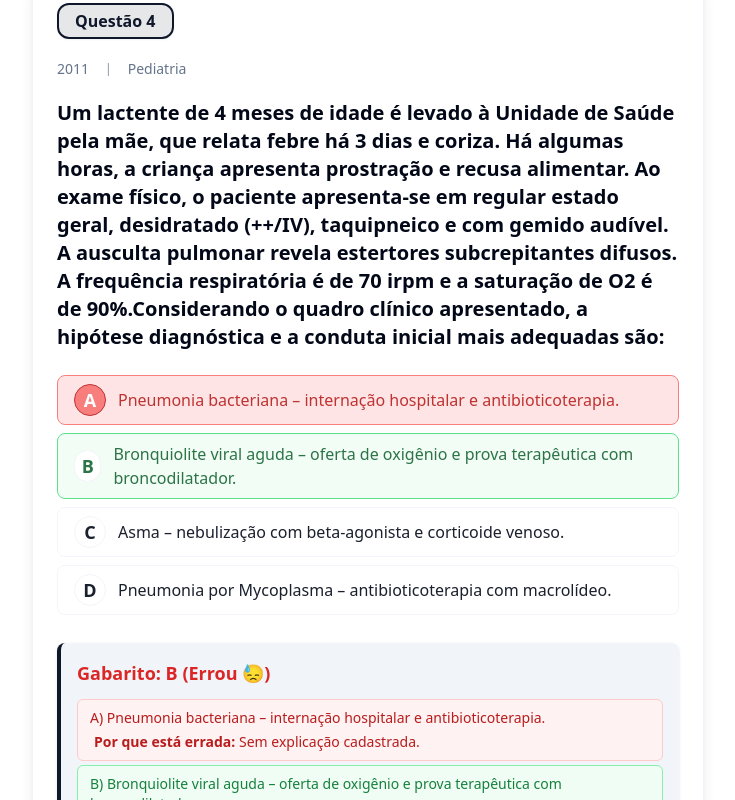
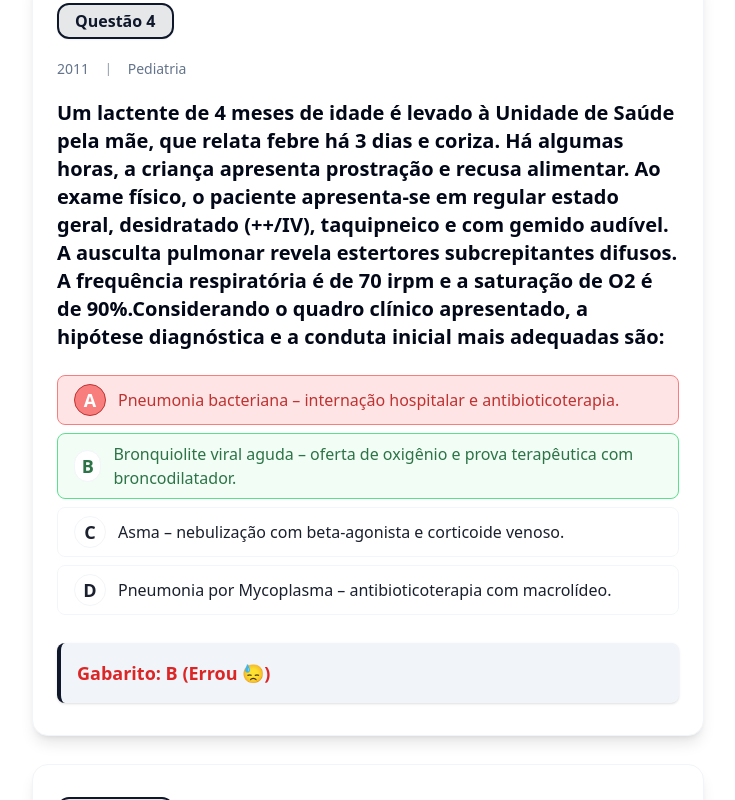
Before and after one commit to scalperline/revalida-quest-app, a React (Vite) app: page /questoes in a window 1280 px wide. Both pictures are taken after a click on the button 640 px from the left and 2676 px from the top of the page. Shown: the part 2276-3076 px from the top of the page, without its empty margins (272-1007 px from the left). Built offline with nearby package versions, Linux system fonts and the light colour scheme.

Commit message:
Remove answer explanation
Remove answer explanation from the question card to focus on question extraction.

```diff
--- a/src/components/QuestionCard.tsx
+++ b/src/components/QuestionCard.tsx
@@ -1,3 +1,4 @@
+
 import { useState } from "react";
 
 type Option = {
@@ -25,60 +26,6 @@ interface Props {
 export function QuestionCard({ question, showAnswer }: Props) {
   const [selected, setSelected] = useState<string | null>(null);
   const respostaRevelada = selected || showAnswer;
-
-  // Determinar feedback detalhado
-  function renderFeedback() {
-    if (!respostaRevelada) return null;
-    return (
-      <div className="mt-3 p-4 rounded-lg bg-muted border-l-4 border-primary shadow flex flex-col gap-2">
-        <span className={`font-semibold text-lg ${selected === question.correct || showAnswer ? "text-green-600" : "text-red-600"}`}>
-          Gabarito: {question.correct}
-          {selected && (selected === question.correct
-            ? " (Acertou 🎉)"
-            : " (Errou 😓)")}
-        </span>
-        <div className="text-sm">
-          {question.options.map(opt => {
-            const acerto = opt.id === question.correct;
-            const marcado = selected === opt.id;
-            return (
-              <div
-                key={opt.id}
-                className={`rounded-md px-3 py-2 my-1 ${
-                  acerto
-                    ? "bg-green-50 text-green-700 border border-green-300"
-                    : marcado
-                    ? "bg-red-50 text-red-700 border border-red-200"
-                    : "bg-background border border-muted"
-                }`}
-              >
-                <span className="font-medium">{opt.id}) {opt.text}</span>
-                <div className="ml-1 mt-1">
-                  {acerto && (
-                    <span className="block">
-                      <span className="font-bold">Explicação correta: </span>
-                      {opt.feedbackCorreta || "Sem explicação cadastrada."}
-                    </span>
-                  )}
-                  {!acerto && (
-                    <span className="block">
-                      <span className="font-bold">Por que está errada: </span>
-                      {opt.feedbackErrada || "Sem explicação cadastrada."}
-                    </span>
-                  )}
-                </div>
-              </div>
-            );
-          })}
-        </div>
-        {question.referencia && (
-          <span className="text-xs text-muted-foreground italic pt-1">
-            Referência: {question.referencia}
-          </span>
-        )}
-      </div>
-    );
-  }
 
   return (
     <div className="bg-card shadow-lg rounded-2xl px-6 py-8 mb-7 border border-muted max-w-2xl mx-auto flex flex-col gap-4 transition-colors duration-200">
@@ -147,7 +94,16 @@ export function QuestionCard({ question, showAnswer }: Props) {
           );
         })}
       </div>
-      {renderFeedback()}
+      {respostaRevelada && (
+        <div className="mt-3 p-4 rounded-lg bg-muted border-l-4 border-primary shadow">
+          <span className={`font-semibold text-lg ${selected === question.correct || showAnswer ? "text-green-600" : "text-red-600"}`}>
+            Gabarito: {question.correct}
+            {selected && (selected === question.correct
+              ? " (Acertou 🎉)"
+              : " (Errou 😓)")}
+          </span>
+        </div>
+      )}
     </div>
   );
 }
```
